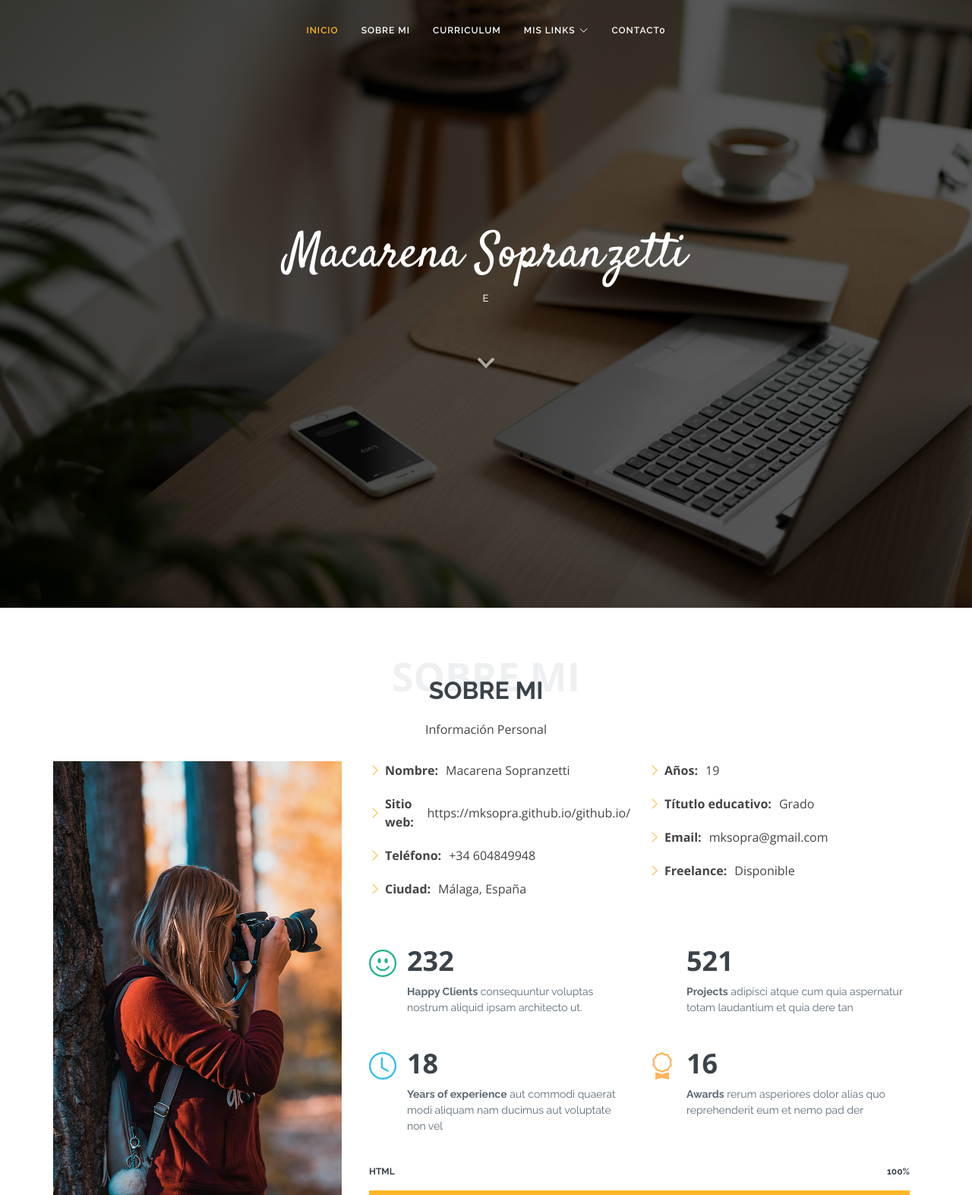
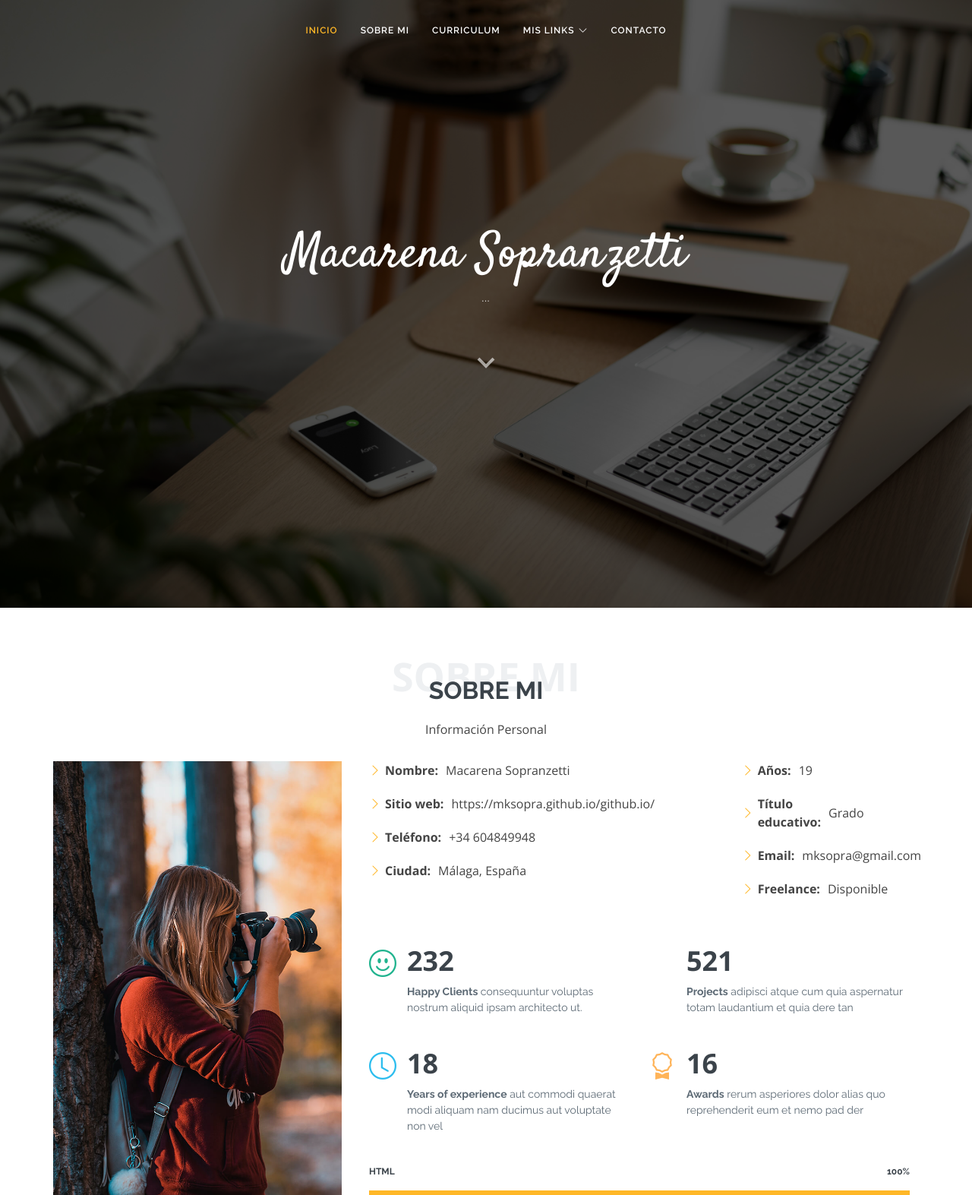
Before and after one commit to mksopra/github.io, a plain HTML site: page index.html in a window 1280 px wide. Shown: the top 1573 px of the page at 76% size. Drawn offline with nearby package versions, Linux system fonts and the light colour scheme; files whose address does not match are found by name.

Commit message:
small fixes

```diff
--- a/index.html
+++ b/index.html
@@ -52,7 +52,7 @@
             <li><a href="#">Teléfono</a></li>
           </ul>
         </li>
-        <li><a class="nav-link scrollto" href="#contact">Contact0</a></li>
+        <li><a class="nav-link scrollto" href="#contact">Contacto</a></li>
       </ul>
       <i class="bi bi-list mobile-nav-toggle"></i>
     </nav><!-- .navbar -->
@@ -63,7 +63,7 @@
   <section id="hero">
     <div class="hero-container">
       <h1>Macarena Sopranzetti</h1>
-      <h2>E</h2>
+      <h2>...</h2>
       <a href="#about" class="btn-scroll scrollto" title="Scroll Down"><i class="bx bx-chevron-down"></i></a>
     </div>
   </section><!-- End Hero -->
@@ -85,7 +85,7 @@
           <div class="col-lg-8 d-flex flex-column align-items-stretch">
             <div class="content ps-lg-4 d-flex flex-column justify-content-center">
               <div class="row">
-                <div class="col-lg-6">
+                <div class="col-lg-8">
                   <ul>
                     <li><i class="bi bi-chevron-right"></i> <strong>Nombre:</strong> <span>Macarena Sopranzetti</span></li>
                     <li><i class="bi bi-chevron-right"></i> <strong>Sitio web:</strong> <span>https://mksopra.github.io/github.io/</span></li>
@@ -93,10 +93,10 @@
                     <li><i class="bi bi-chevron-right"></i> <strong>Ciudad:</strong> <span>Málaga, España</span></li>
                   </ul>
                 </div>
-                <div class="col-lg-6">
+                <div class="col-lg-2">
                   <ul>
                     <li><i class="bi bi-chevron-right"></i> <strong>Años:</strong> <span>19</span></li>
-                    <li><i class="bi bi-chevron-right"></i> <strong>Títutlo educativo:</strong> <span>Grado</span></li>
+                    <li><i class="bi bi-chevron-right"></i> <strong>Título educativo:</strong> <span>Grado</span></li>
                     <li><i class="bi bi-chevron-right"></i> <strong>Email:</strong> <span>mksopra@gmail.com</span></li>
                     <li><i class="bi bi-chevron-right"></i> <strong>Freelance:</strong> <span>Disponible</span></li>
                   </ul>
```
